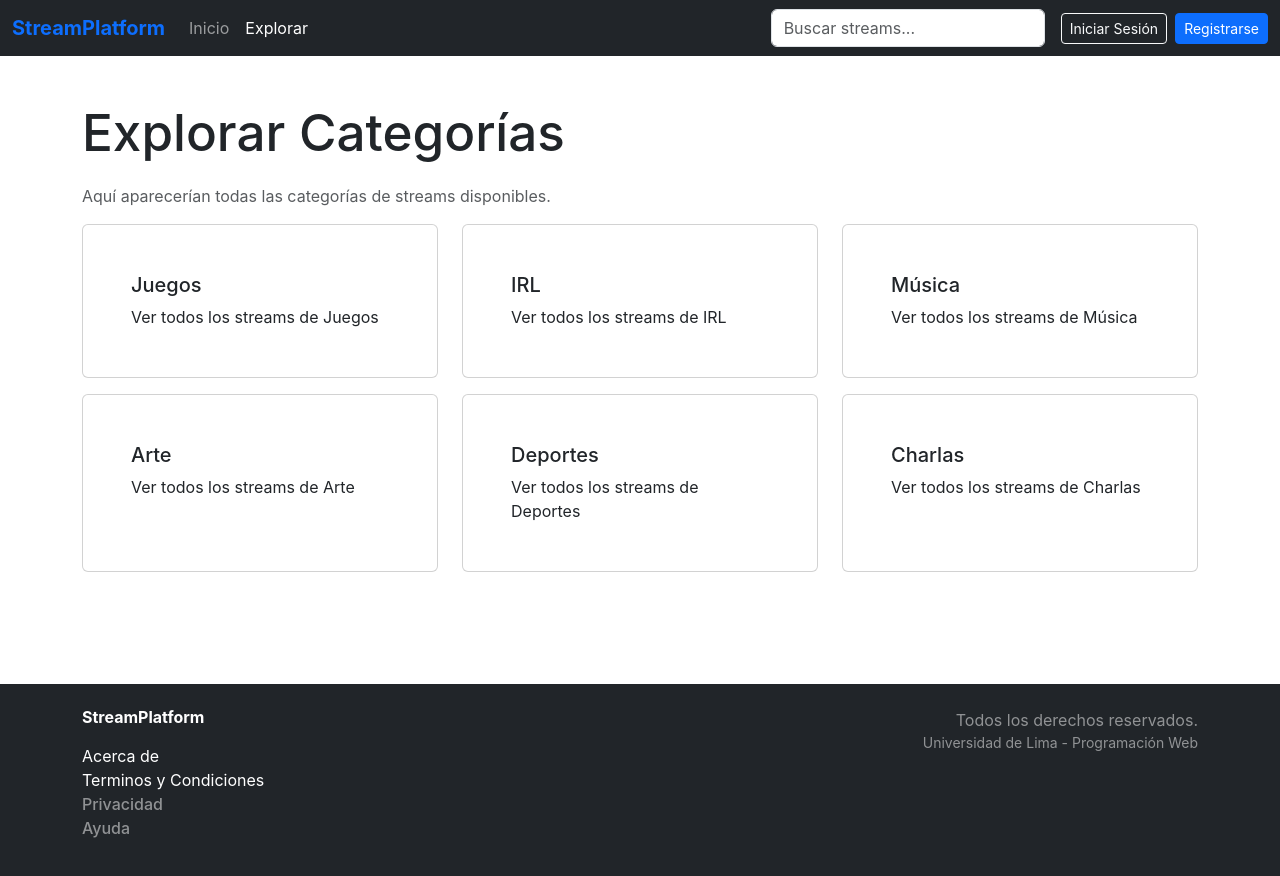
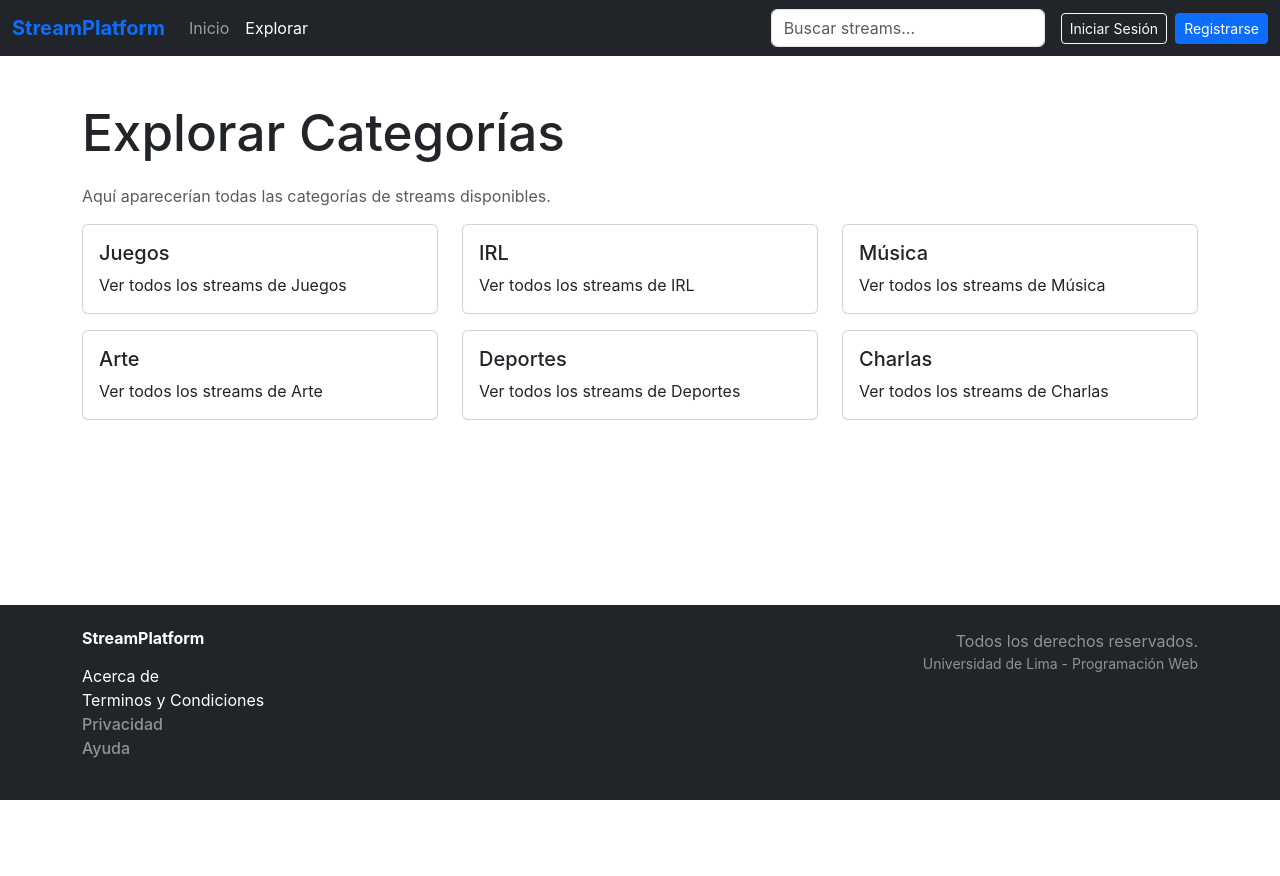
Before and after one commit to PaxinNobis/PW-Trabajo-Grupal, a React (Vite) app: page /explore in a window 1280 px wide. Shown: the top 876 px of the page. After the commit the page ends 800 px from the top, so only its background shows below. Built offline with nearby package versions, Linux system fonts and the light colour scheme.

Commit message:
perfil corregido

```diff
--- a/src/App.css
+++ b/src/App.css
@@ -31,9 +31,7 @@
   }
 }
 
-.card {
-  padding: 2em;
-}
+/* Eliminada regla .card que causaba conflicto con Bootstrap */
 
 .read-the-docs {
   color: #888;
--- a/src/components/Card.css
+++ b/src/components/Card.css
@@ -1,13 +1,12 @@
-.card {
+/* Clase más específica para no interferir con Bootstrap */
+.stream-card {
     width: 100%;
     height: 100%;
     max-height: 480px;
     padding: 10px;
-
 }
 
-.card-img-top {
+.stream-card .card-img-top {
     width: 80%;
     align-self: center;
-
 }
--- a/src/components/Card.tsx
+++ b/src/components/Card.tsx
@@ -1,7 +1,7 @@
 import "./Card.css"
 
 const Card = (props: CardProps) => {
-    return <div className="card">
+    return <div className="card stream-card">
               <img src={props.persona.foto} className="card-img-top"/>
             <div className="card-body">
                     <h5 className="card-title">{props.persona.nombre}</h5>
--- a/src/pages/Profile.tsx
+++ b/src/pages/Profile.tsx
@@ -28,7 +28,7 @@ const Profile = () => {
   }
 
   return (
-    <div className="container mt-5">
+    <div className="container mt-5 mb-5 py-4">
       <div className="row justify-content-center">
         <div className="col-12 col-md-8 col-lg-6">
           <div className="card">
@@ -70,7 +70,7 @@ const Profile = () => {
                 </p>
               </div>
 
-              {/* RF010 - Mostrar nivel y puntos solo para viewers (espectadores) */}
+
               {user.role === 'viewer' && (
                 <div className="card bg-light mb-4">
                   <div className="card-body">
```
